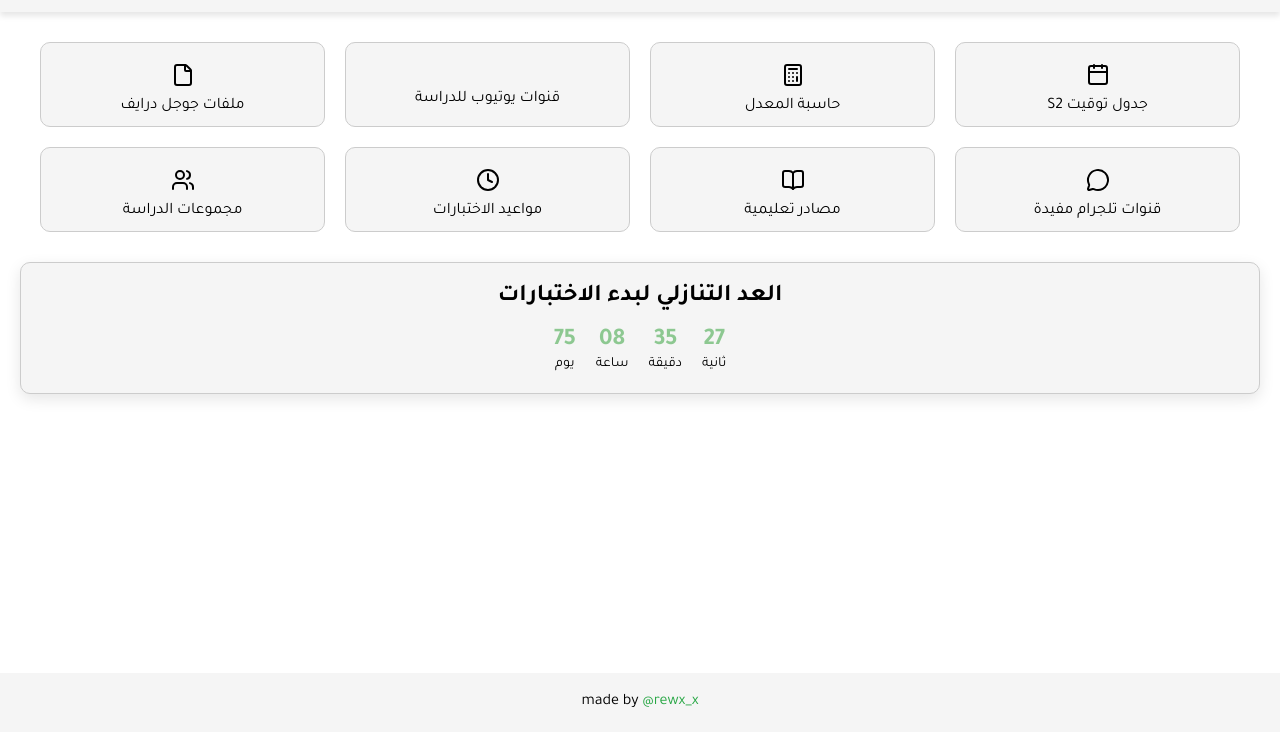
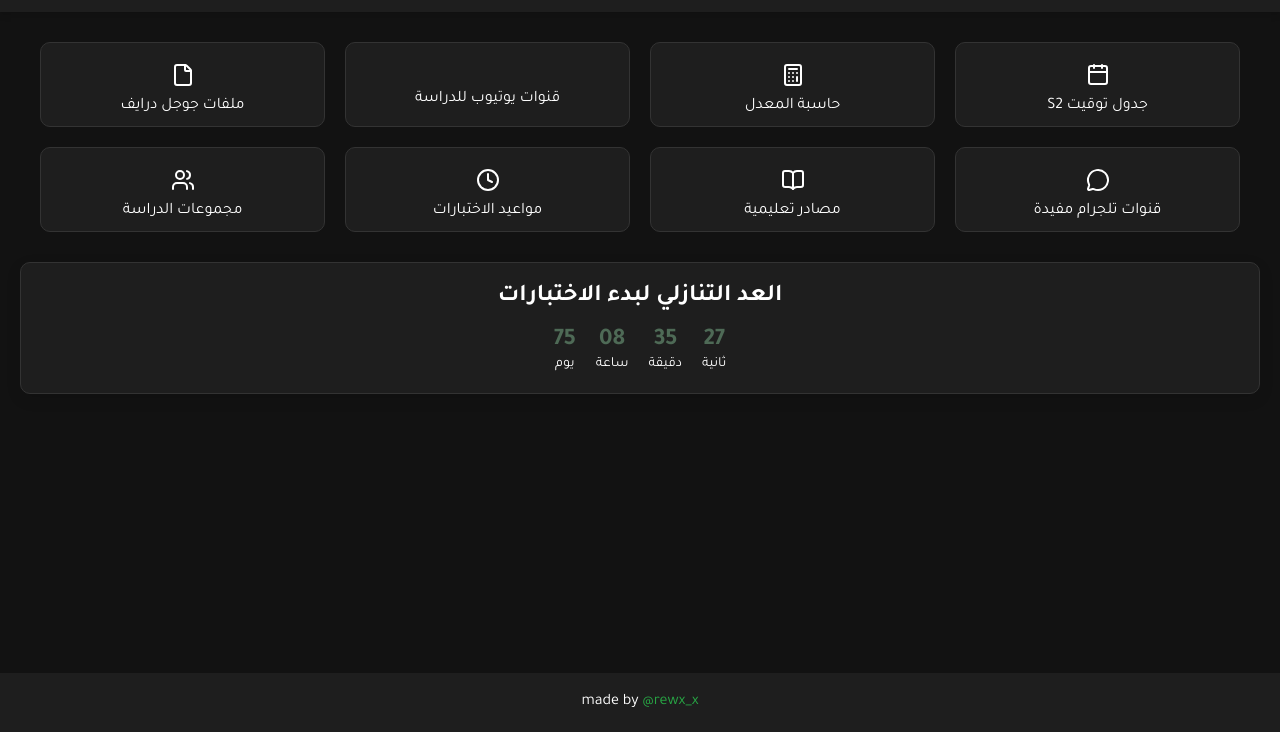
Before and after one commit to stusdb/stl1calc, a plain HTML site: page index.html in a window 1280 px wide. Shown: the part 68-800 px from the top of the page. Drawn offline with nearby package versions, Linux system fonts and the light colour scheme.

Commit message:
Update index.html

```diff
--- a/index.html
+++ b/index.html
@@ -8,19 +8,6 @@
     <script src="https://unpkg.com/lucide@latest"></script>
     <style>
              :root {
-            --background-color: white;
-            --text-color: #000;
-            --surface-color: #f5f5f5;
-            --button-background: #e0e0e0;
-            --button-hover: #d0d0d0;
-            --border-color: #cccccc;
-            --primary-color: #8DC891;
-            --secondary-color: #C88D8D;
-
-        }
-
-       .light-mode {
-
             --background-color: #121212;
             --text-color: white;
             --surface-color: #1e1e1e;
@@ -30,6 +17,19 @@
             --primary-color: #4E6A56;
             --secondary-color: #6D2020;
             --accent-color: #037500;
+
+
+        }
+
+       .light-mode {
+           --background-color: white;
+            --text-color: #000;
+            --surface-color: #f5f5f5;
+            --button-background: #e0e0e0;
+            --button-hover: #d0d0d0;
+            --border-color: #cccccc;
+            --primary-color: #8DC891;
+            --secondary-color: #C88D8D;
         }
 
         * {
```
